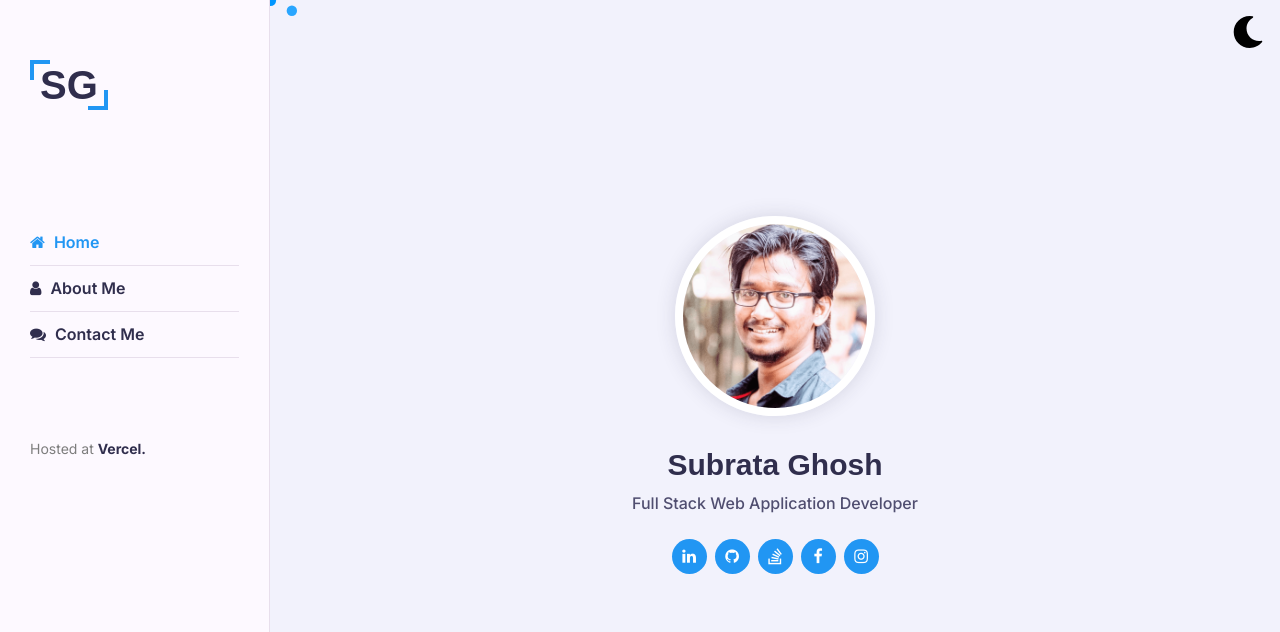
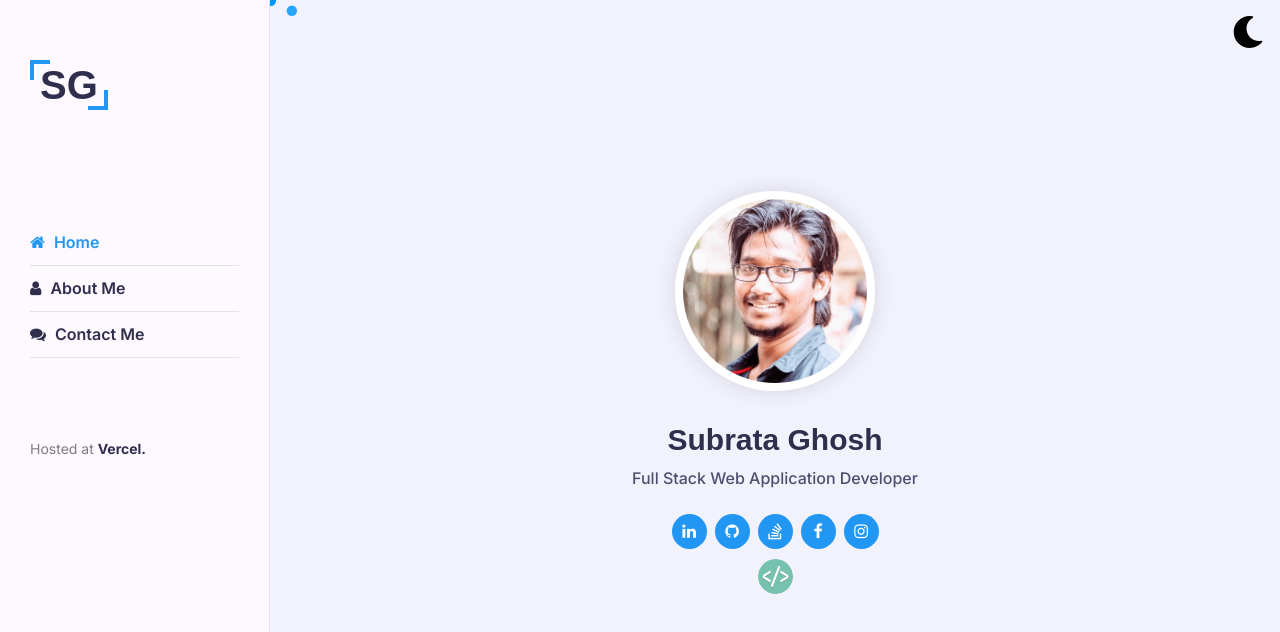
Before and after one commit to subrataghosh/my-portfolio, a Next.js app: page / in a window 1280 px wide. Shown: the top 632 px of the page. Built offline with nearby package versions, Linux system fonts and the light colour scheme.

Commit message:
added find more cta on home page

```diff
--- a/src/app/page.tsx
+++ b/src/app/page.tsx
@@ -10,7 +10,7 @@ export default async function Home() {
           <div className="intro">
             <img
               src="/imgs/subrata-ghosh.png"
-              alt="Test Profile"
+              alt="Subrata Ghosh Profile"
               className="shadow-dark"
             />
             <h1>Subrata Ghosh</h1>
@@ -32,6 +32,14 @@ export default async function Home() {
                 <i className="fa fa-instagram" />
               </a>
             </div>
+            <a href="/about" className="show-more-a" >
+            <img
+              src="/imgs/find-more.png"
+              alt="Subrata Ghosh Show more"
+              className="show-more"
+            />
+            <div className="hover-text">Know more about me!</div>
+            </a>
           </div>
         </div>
       </section>
--- a/src/styles/style.css
+++ b/src/styles/style.css
@@ -427,6 +427,37 @@ align-items: center;
   display: inline-block;
   border: 8px solid #ffffff;
 }
+.home .intro .show-more {
+    margin-top: 10px;
+    width: 35px;
+    height: 35px;
+    /* border-radius: 50%; */
+    display: inline-block;
+    border: 0px solid #ffffff;
+}
+
+.home .intro .show-more:hover {
+    -webkit-transform: scale(1.1);
+    transform: scale(1.1);
+}
+
+.hover-text {
+    position: absolute;
+    /* bottom: 10px;  */
+    left: 50%;
+    transform: translateX(-50%);
+    background-color: rgba(0, 0, 0, 0.7); /* Semi-transparent background */
+    color: white;
+    padding: 5px;
+    border-radius: 5px;
+    opacity: 0;
+    transition: opacity 0.3s;
+}
+
+.show-more-a:hover .hover-text {
+    opacity: 1; /* Show text on hover */
+}
+
 .home .intro h1 {
   font-size: 30px;
   color: #302e4d;
```
Also changed, not shown: public/imgs/find-more.png (added).
